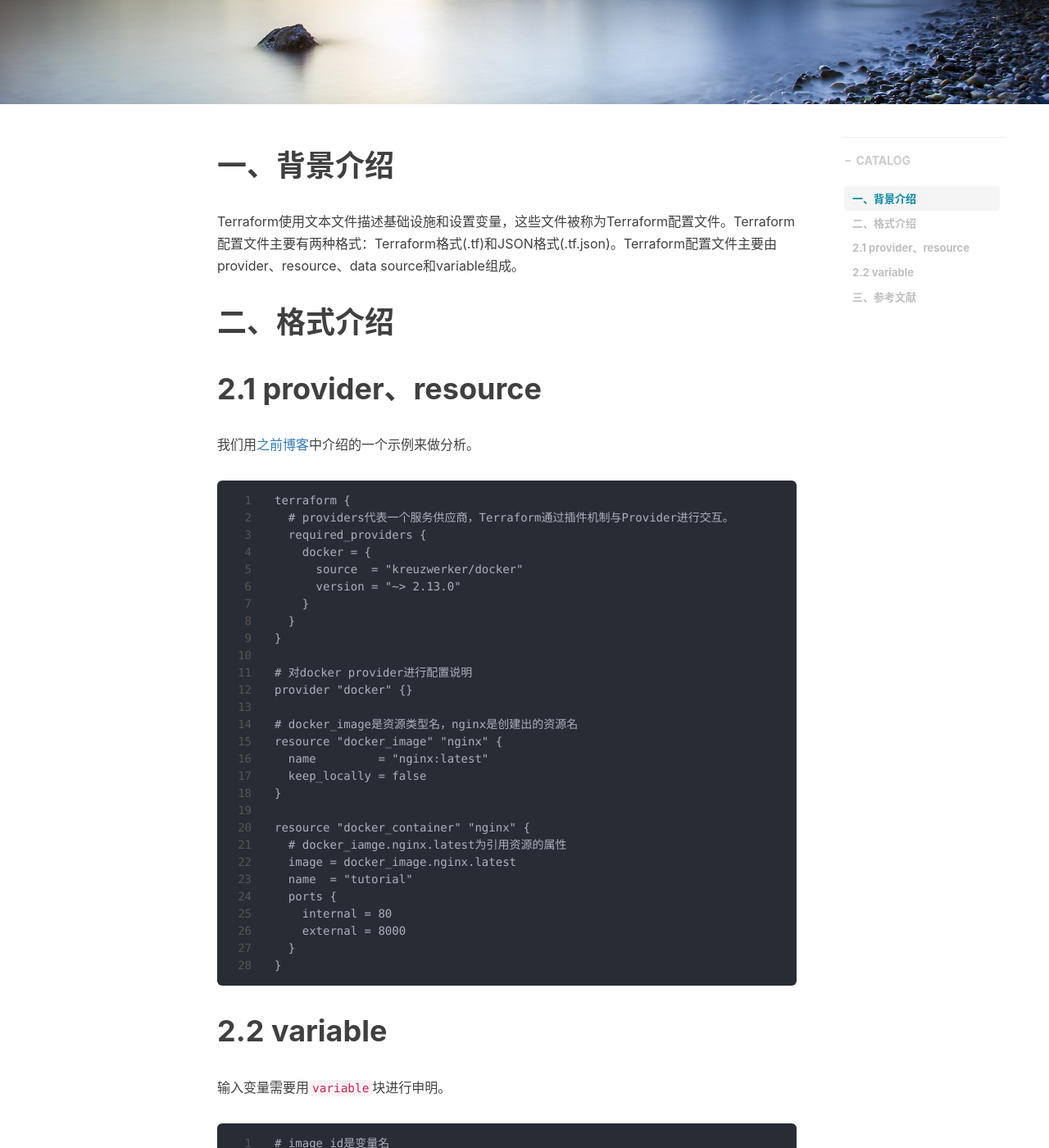
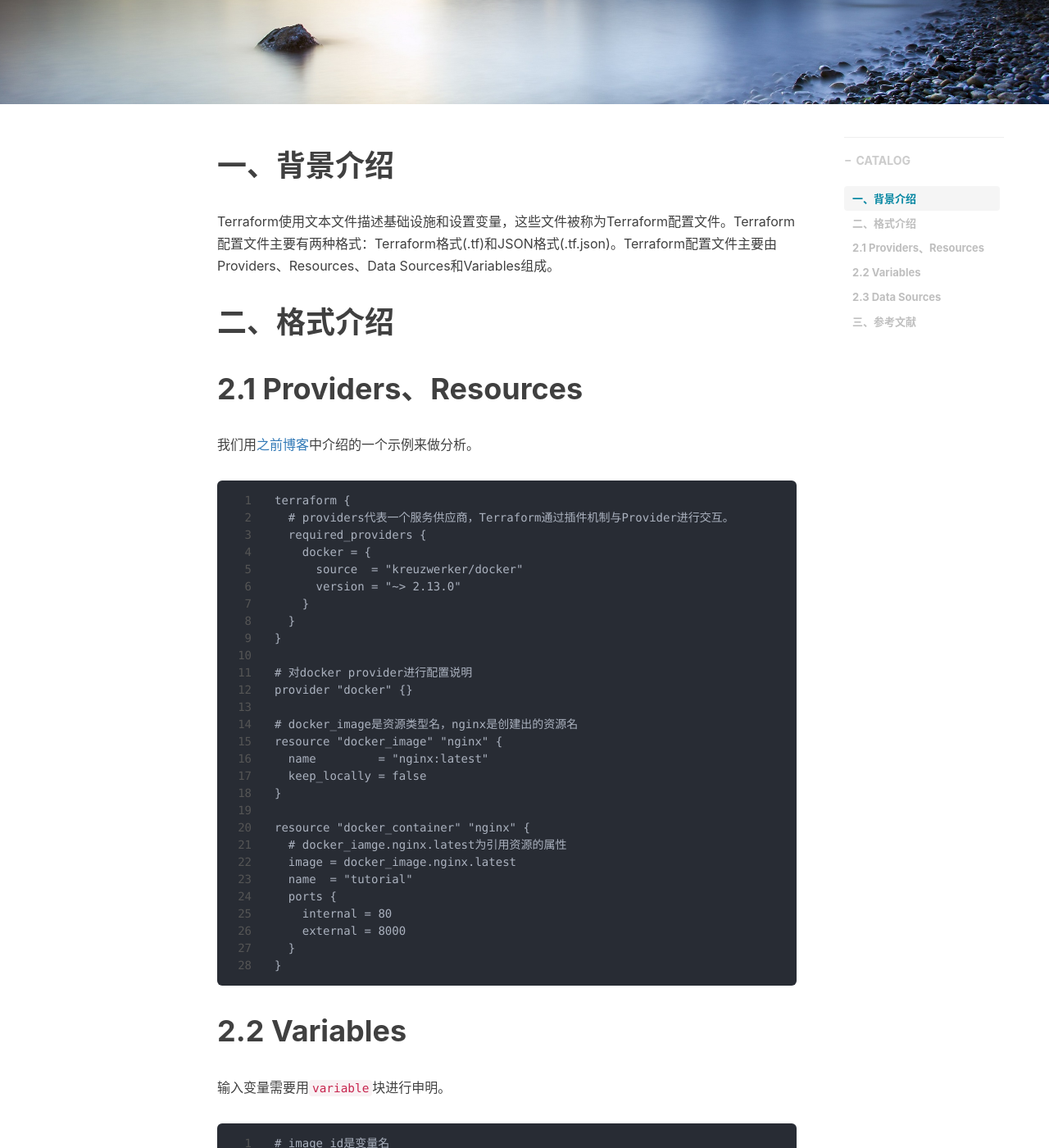
Before and after one commit to shihai1991/shihai1991.github.io, a Jekyll site: the page built from _posts/2022-10-14-Terraform format介绍.md, in a window 1280 px wide and 1400 px high, scrolled down 330 px. Shown: the whole window at 82% size. Built offline with Jekyll 4.4.1, drawn with Linux system fonts in a browser that asks for light colours; nearby versions of some CDN libraries; comment, search, counter and statistics services are not loaded; some of the changed text lies outside the part shown.

Commit message:
Update 2022-10-14-Terraform format介绍.md

````diff
--- a/_posts/2022-10-14-Terraform format介绍.md
+++ b/_posts/2022-10-14-Terraform format介绍.md
@@ -9,11 +9,11 @@
 time: '2022.10.14 17:42:00'
 ---
 # 一、背景介绍
-Terraform使用文本文件描述基础设施和设置变量，这些文件被称为Terraform配置文件。Terraform配置文件主要有两种格式：Terraform格式(.tf)和JSON格式(.tf.json)。Terraform配置文件主要由provider、resource、data source和variable组成。
+Terraform使用文本文件描述基础设施和设置变量，这些文件被称为Terraform配置文件。Terraform配置文件主要有两种格式：Terraform格式(.tf)和JSON格式(.tf.json)。Terraform配置文件主要由Providers、Resources、Data Sources和Variables组成。
 
 # 二、格式介绍
 
-# 2.1 provider、resource
+# 2.1 Providers、Resources
 我们用[之前博客](https://shihai1991.github.io/iac/2022/06/10/Terraform%E5%88%9D%E4%BD%93%E9%AA%8C/)中介绍的一个示例来做分析。
 ```
 terraform {
@@ -46,7 +46,7 @@
 }
 ```
 
-# 2.2 variable
+# 2.2 Variables
 输入变量需要用`variable`块进行申明。
 ```
 # image_id是变量名
@@ -76,6 +76,19 @@
 }
 ```
 
+## 2.3 Data Sources
+```
+data "aws_ami" "example" {
+  most_recent = true
+
+  owners = ["self"]
+  tags = {
+    Name   = "app-server"
+    Tested = "true"
+  }
+}
+```
+
 # 三、参考文献
 1. [TERRAFORM TUTORIAL - TERRAFORM FORMAT(TF), INTERPOLATION(VARIABLES) & TERRAFORM CONSOLE](https://www.bogotobogo.com/DevOps/Terraform/Terraform-terraform-format-tf-and-interpolation-variables.php)
 2. [Terraform 基础知识](https://support.huaweicloud.com/basics-terraform/basics-terraform.pdf)
````
